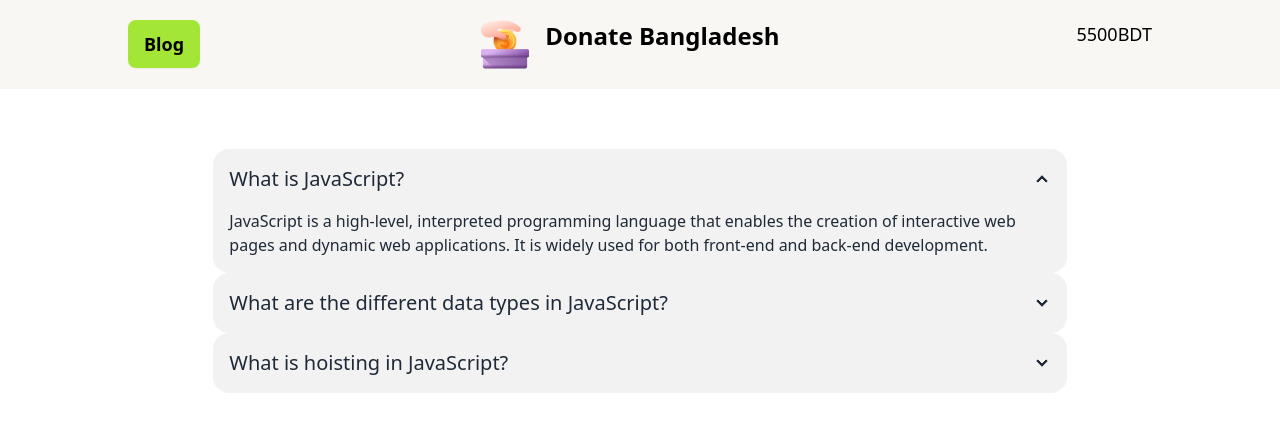
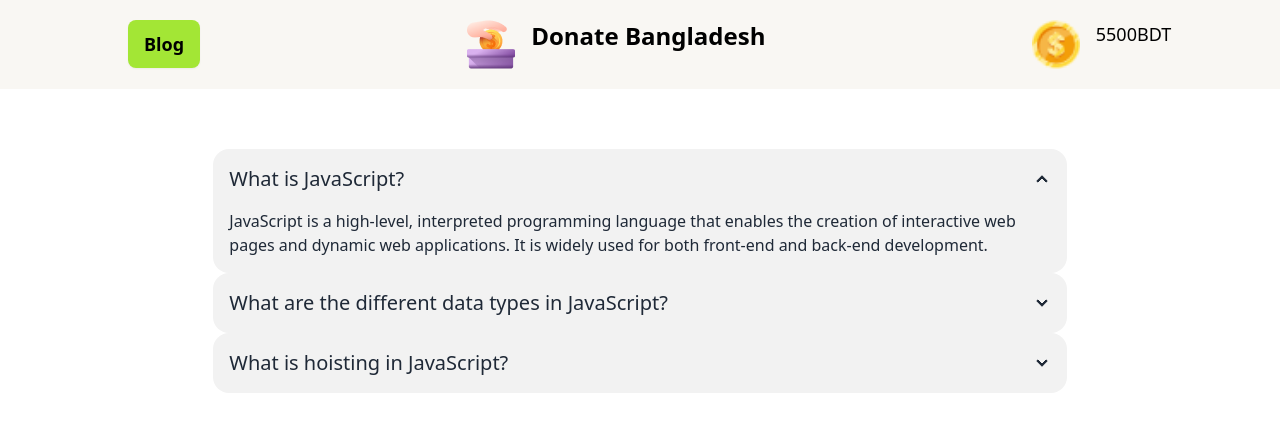
Before and after one commit to Iftee07/DonationWeb, a plain HTML site: page blog.html in a window 1280 px wide. Drawn offline with nearby package versions, Linux system fonts and the light colour scheme; the site is published under a folder, as on GitHub Pages, so addresses that start at the root find nothing.

Commit message:
added a .

```diff
--- a/blog.html
+++ b/blog.html
@@ -28,7 +28,7 @@
           <p class="text-black font-bold text-2xl">Donate Bangladesh</p>
         </section>
         <section class="flex align-middle space-x-4">
-          <img src="/assets/coin.png" alt="" />
+          <img src="./assets/coin.png" alt="" />
           <p class="text-black text-lg"><span id="balance">5500</span>BDT</p>
         </section>
       </section>
```
